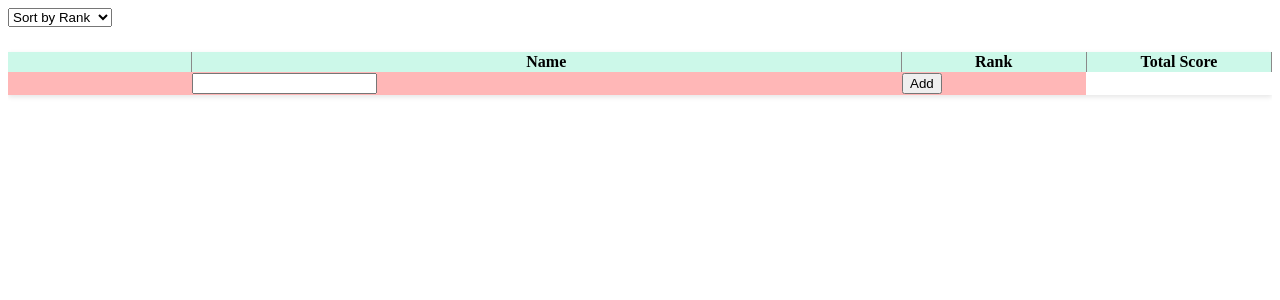
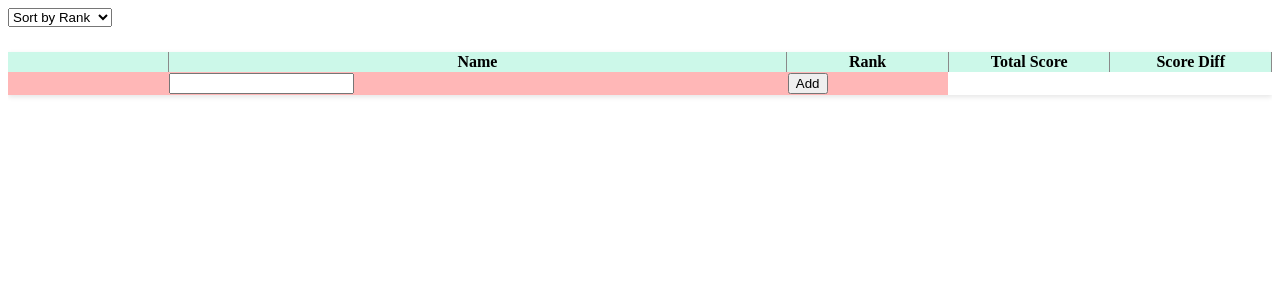
Before and after one commit to konbraphat51/ShootingFinal, a Vue app: page / in a window 1280 px wide. Shown: the top 300 px of the page. Built offline with nearby package versions, Linux system fonts and the light colour scheme.

Commit message:
diff between above rank

```diff
--- a/src/components/MainTable/MainTable.vue
+++ b/src/components/MainTable/MainTable.vue
@@ -12,6 +12,9 @@
 				</th>
 				<th class="Fixed TotalScore">
 					{{ $t("MainTable.totalScore") }}
+				</th>
+				<th class="Fixed Diff">
+					{{ $t("MainTable.diff") }}
 				</th>
 
 				<th
@@ -35,6 +38,9 @@
 				</td>
 				<td class="Fixed TotalScore">
 					{{ (user.totalScore / 10).toFixed(1) }}
+				</td>
+				<td class="Fixed Diff">
+					{{ user.scoreDiff === undefined ? "-" : user.scoreDiff / 10 }}
 				</td>
 				<td class="Score" v-for="cnt in scoreNums" :key="cnt">
 					<ScoreCell
@@ -87,6 +93,7 @@ export default {
 					totalScore: 0,
 					scores: [],
 					disqualified: false,
+					scoreDiff: undefined,
 				},
 			)
 			this.newName = ""
@@ -115,6 +122,7 @@ export default {
 			this.fillEmptyScores()
 			this.updateDisqualifications()
 			this.sortUsers()
+			this.updateScoreDiff()
 		},
 
 		updateTotalScores() {
@@ -227,6 +235,26 @@ export default {
 		sortUsersByName() {
 			this.users.sort((a, b) => a.name.localeCompare(b.name))
 		},
+
+		updateScoreDiff() {
+			const usersSortedByRank = [...this.users].sort((a, b) => a.rank - b.rank)
+
+			//first is empty
+			if (usersSortedByRank.length > 0) {
+				usersSortedByRank[0].scoreDiff = undefined
+			}
+
+			for (let cnt = 1; cnt < usersSortedByRank.length; cnt++) {
+				const prevUser = usersSortedByRank[cnt - 1]
+				const currentUser = usersSortedByRank[cnt]
+
+				if (prevUser.totalScore === currentUser.totalScore) {
+					currentUser.scoreDiff = prevUser.scoreDiff
+				} else {
+					currentUser.scoreDiff = prevUser.totalScore - currentUser.totalScore
+				}
+			}
+		},
 	},
 	i18n: {
 		messages: {
@@ -236,6 +264,7 @@ export default {
 					rank: "Rank",
 					totalScore: "Total Score",
 					addUser: "Add",
+					diff: "Score Diff",
 				},
 			},
 			ja: {
@@ -244,6 +273,7 @@ export default {
 					rank: "順位",
 					totalScore: "合計",
 					addUser: "追加",
+					diff: "点数差",
 				},
 			},
 		},
@@ -319,6 +349,11 @@ td.Fixed {
 	left: 300px;
 }
 
+.Diff {
+	width: 50px;
+	left: 350px;
+}
+
 .AddingRow {
 	background-color: #ffb7b7;
 	td {
```
